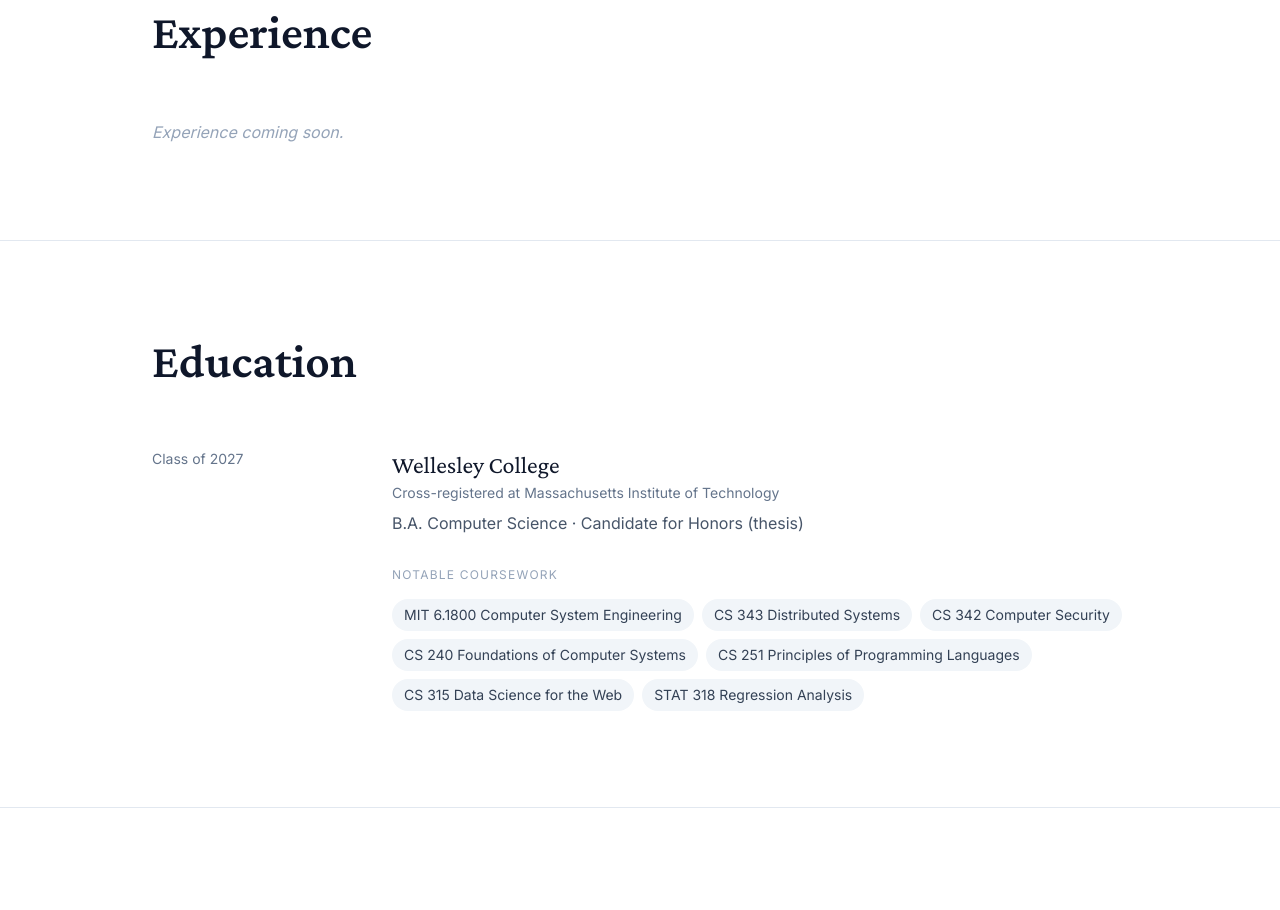
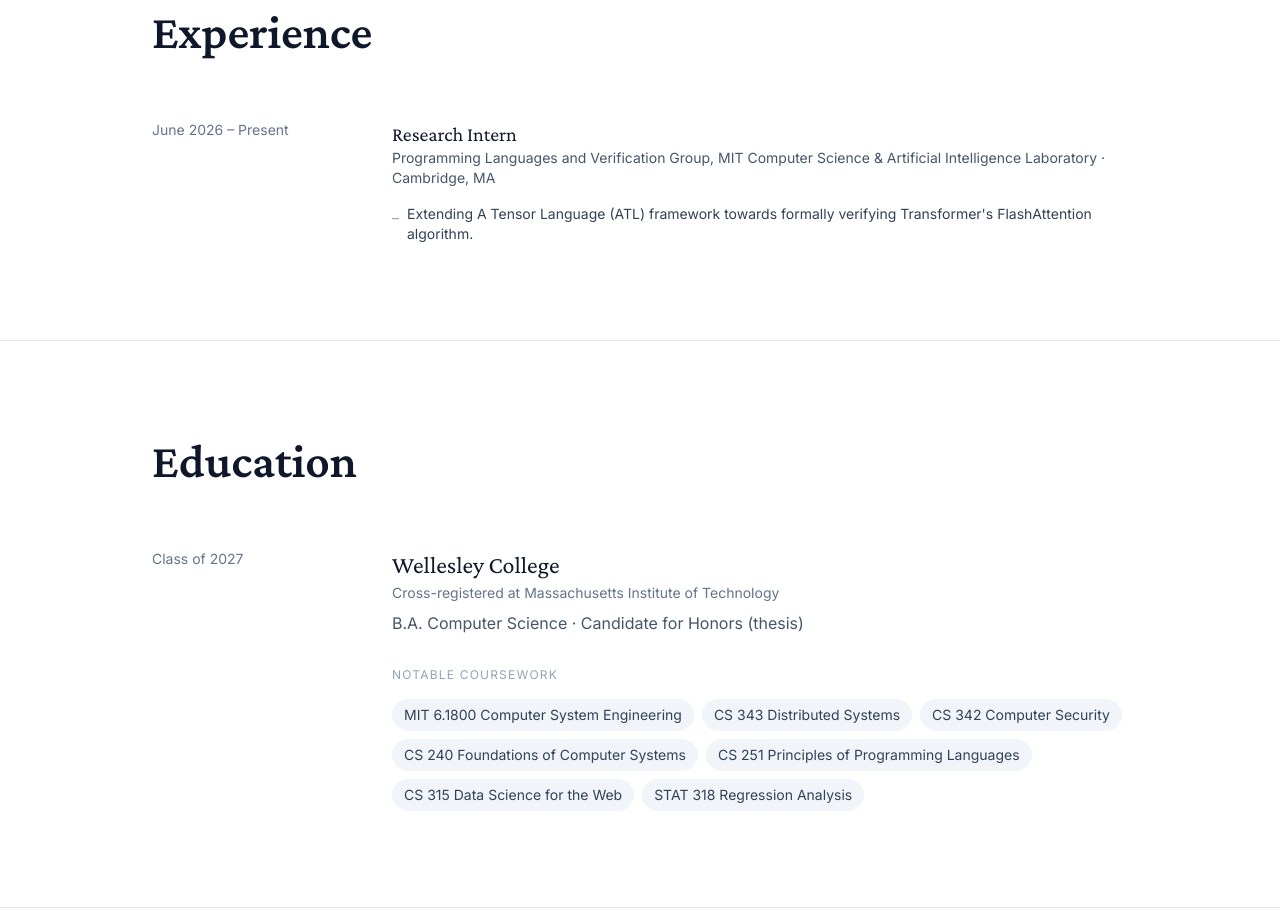
Before and after one commit to clairexue10/clairexue10.github.io, a Next.js app: page / in a window 1280 px wide. Shown: the part 1460-2370 px from the top of the page. Built offline with nearby package versions, Linux system fonts and the light colour scheme.

Commit message:
Add MIT CSAIL PLV Group research experience
Co-Authored-By: Claude Sonnet 4.6 <noreply@anthropic.com>

```diff
--- a/data/experience.ts
+++ b/data/experience.ts
@@ -6,17 +6,14 @@ export interface Experience {
   bullets: string[]
 }
 
-// Fill in your actual work experience, internships, and research roles here.
 export const experiences: Experience[] = [
-  // Example entry — replace or add your own:
-  // {
-  //   role: 'Software Engineering Intern',
-  //   company: 'Company Name',
-  //   location: 'City, State',
-  //   period: 'May 2025 – Aug 2025',
-  //   bullets: [
-  //     'Built X using Y, resulting in Z.',
-  //     'Collaborated with a team of N engineers on ...',
-  //   ],
-  // },
+  {
+    role: 'Research Intern',
+    company: 'Programming Languages and Verification Group, MIT Computer Science & Artificial Intelligence Laboratory',
+    location: 'Cambridge, MA',
+    period: 'June 2026 – Present',
+    bullets: [
+      'Extending A Tensor Language (ATL) framework towards formally verifying Transformer\'s FlashAttention algorithm.',
+    ],
+  },
 ]
```
